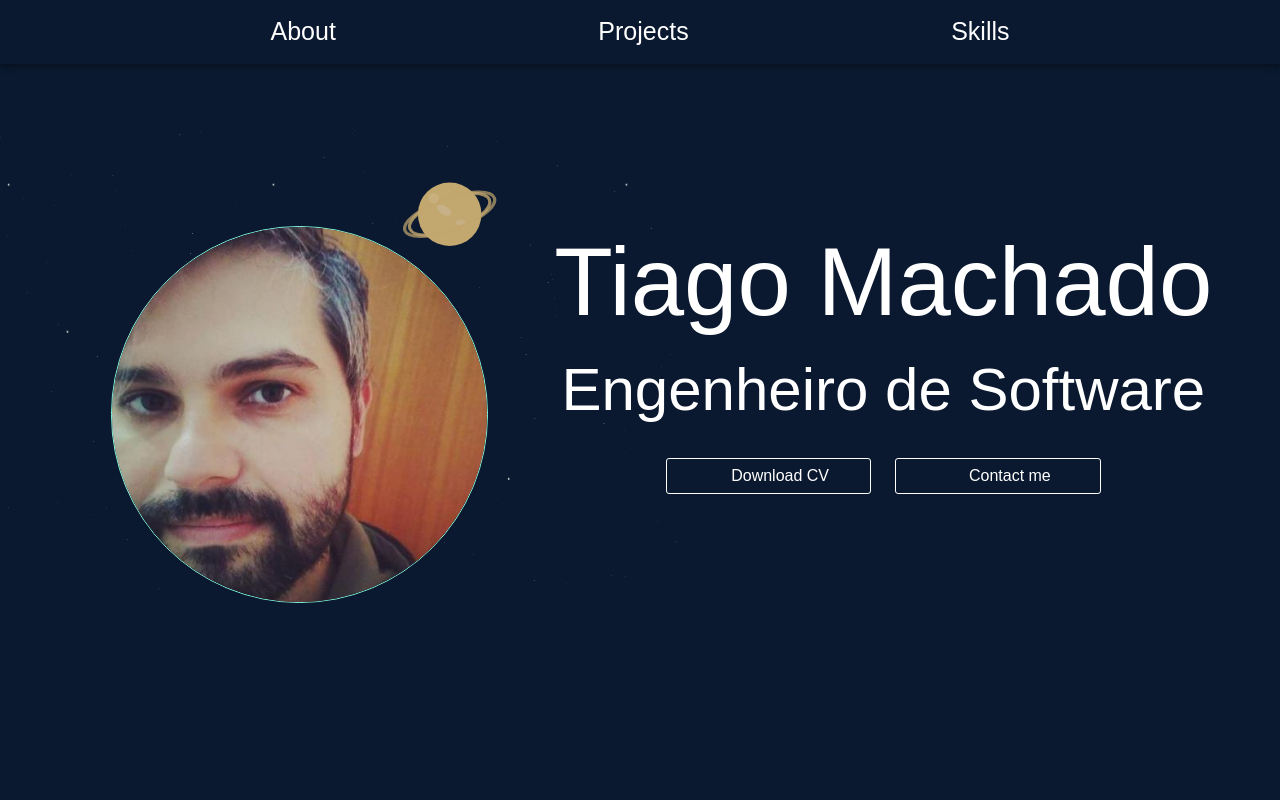
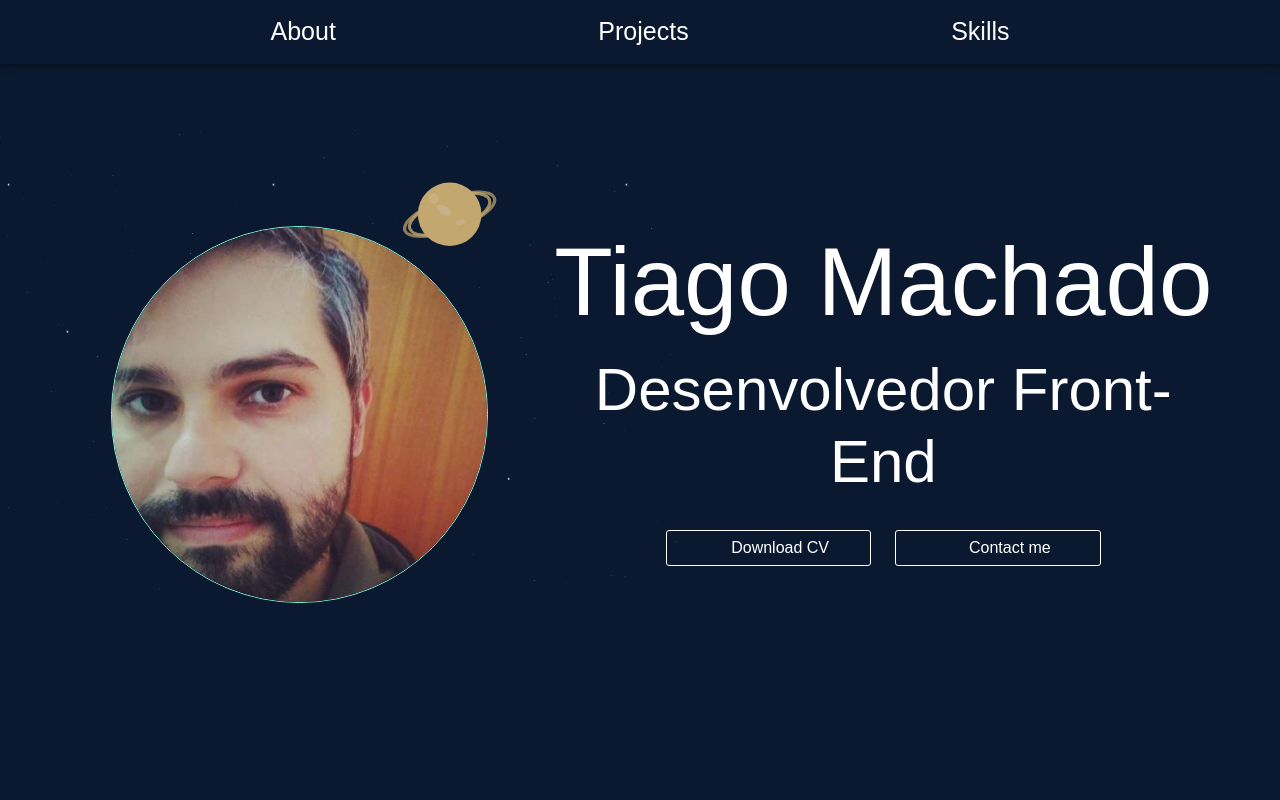
Before and after one commit to trsmrs/portfolio_vite_mui, a React (Vite) app: page / in a window 1280 px wide. Shown: the top 800 px of the page. Built offline with nearby package versions, Linux system fonts and the light colour scheme; some icons are missing.

Commit message:
Update Hero.tsx

```diff
--- a/src/components/Hero/Hero.tsx
+++ b/src/components/Hero/Hero.tsx
@@ -50,7 +50,7 @@ export const Hero = () => {
                     </Grid>
                     <Grid size={{ xs: 12, md: 7 }}>
                         <Typography color="primary.contrastText" variant="h1" textAlign={"center"} pb={2}>Tiago Machado</Typography>
-                        <Writer text="Engenheiro de Software" delay={120} variant="h2" color="primary.contrastText" />
+                        <Writer text="Desenvolvedor Front-End" delay={120} variant="h2" color="primary.contrastText" />
                         <Box mt={4}>
                             <Grid container spacing={3} display="flex" justifyContent="center">
                                 <Grid size={{ xs: 10, md: 4 }}>
```
